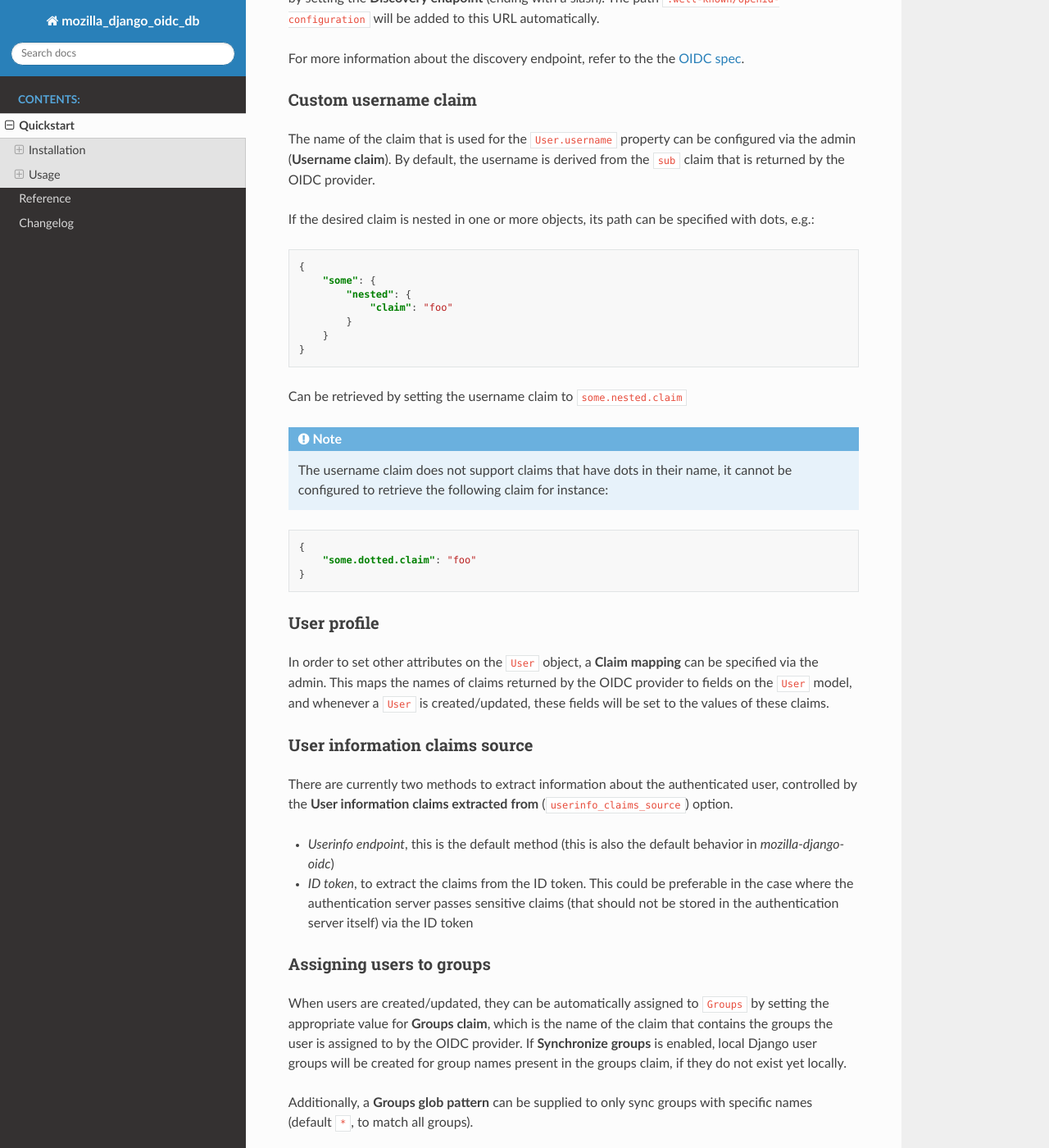
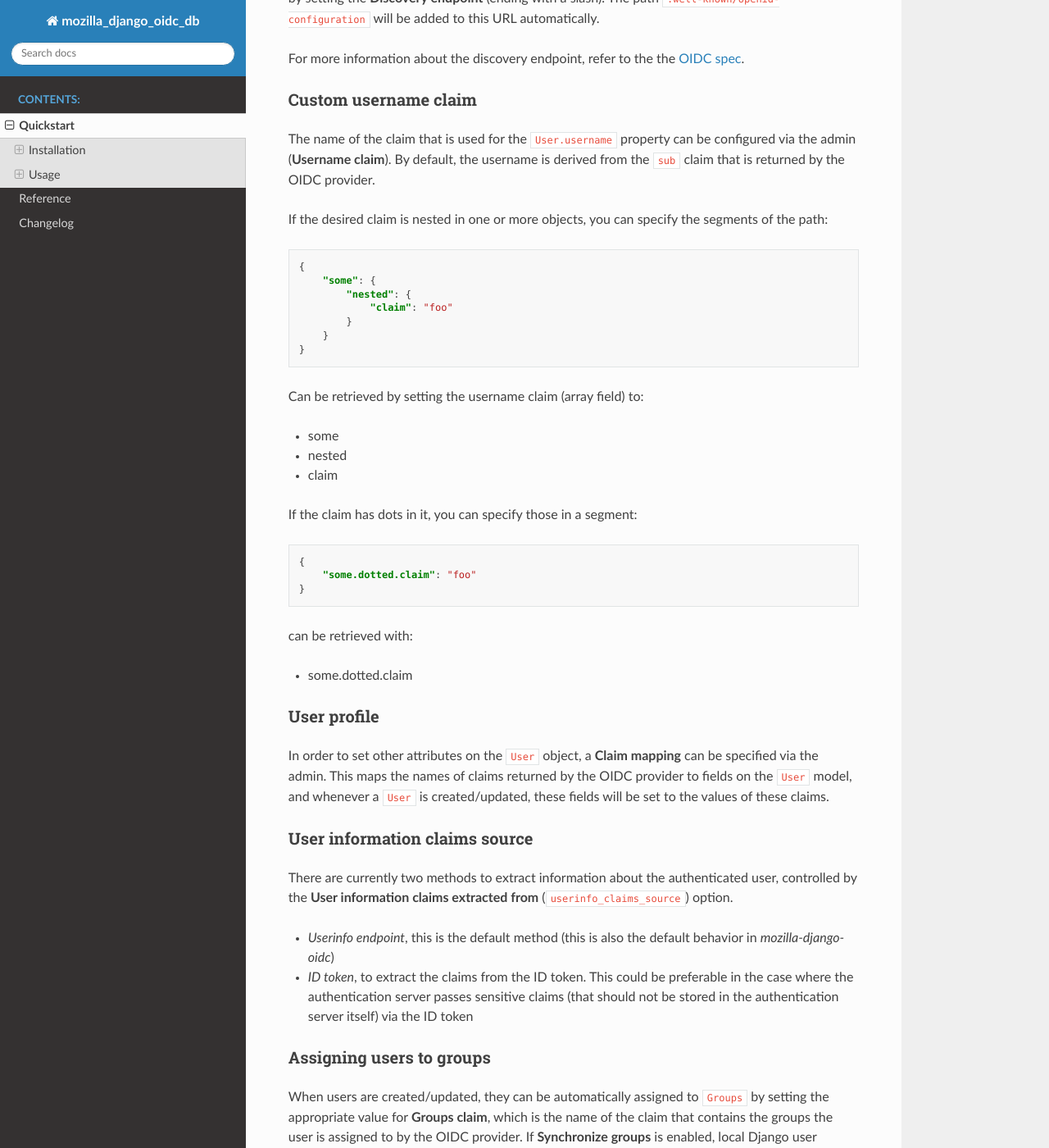
Before and after one commit to maykinmedia/mozilla-django-oidc-db, a Sphinx documentation site: the page built from docs/quickstart.rst, in a window 1280 px wide and 1400 px high, scrolled down 3132 px. Shown: the whole window at 82% size. Built offline with Sphinx 7.4.7 and the Read the Docs theme 2.0.0, drawn with Linux system fonts in a browser that asks for light colours.

Commit message:
:pencil: [#94] Update documentation and mention dots in claims are supported

```diff
--- a/docs/quickstart.rst
+++ b/docs/quickstart.rst
@@ -163,7 +163,8 @@ The name of the claim that is used for the ``User.username`` property
 can be configured via the admin (**Username claim**). By default, the username is derived from the ``sub`` claim that
 is returned by the OIDC provider.
 
-If the desired claim is nested in one or more objects, its path can be specified with dots, e.g.:
+If the desired claim is nested in one or more objects, you can specify the segments
+of the path:
 
 .. code-block:: json
 
@@ -175,16 +176,23 @@ If the desired claim is nested in one or more objects, its path can be specified
         }
     }
 
-Can be retrieved by setting the username claim to ``some.nested.claim``
+Can be retrieved by setting the username claim (array field) to:
 
-.. note::
-    The username claim does not support claims that have dots in their name, it cannot be configured to retrieve the following claim for instance:
+- some
+- nested
+- claim
+
+If the claim has dots in it, you can specify those in a segment:
 
 .. code-block:: json
 
     {
         "some.dotted.claim": "foo"
     }
+
+can be retrieved with:
+
+- some.dotted.claim
 
 User profile
 ------------
```
Also changed, not shown: 2 other files.
